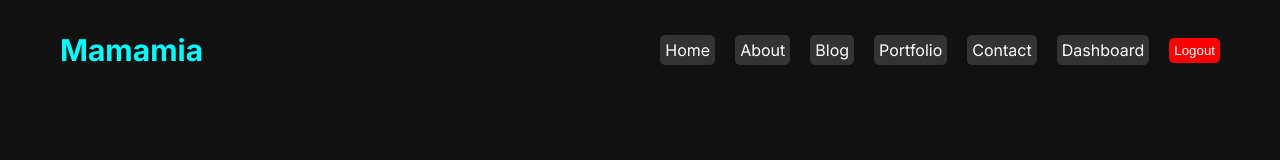
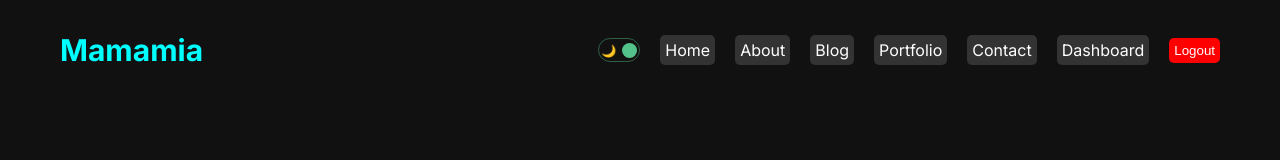
Before and after one commit to osmanalisevinc/school-management, a Next.js app: page / in a window 1280 px wide. Shown: the top 160 px of the page. Built offline with nearby package versions, Linux system fonts and the light colour scheme.

Commit message:
blog added

```diff
--- /dev/null
+++ b/context/ThemeContext.jsx
@@ -0,0 +1,19 @@
+"use client";
+
+import { createContext, useState } from "react";
+
+export const ThemeContext = createContext();
+
+export const ThemeProvider = ({ children }) => {
+  const [mode, setMode] = useState("dark");
+
+  const toggle = () => {
+    setMode((prev) => (prev === "light" ? "dark" : "light"));
+  };
+
+  return (
+    <ThemeContext.Provider value={{ mode, toggle }}>
+      <div className={`theme ${mode}`}>{children}</div>
+    </ThemeContext.Provider>
+  );
+};
--- a/src/app/globals.css
+++ b/src/app/globals.css
@@ -9,16 +9,28 @@ html,
 body {
   max-width: 100vw;
   overflow-x: hidden;
-  background-color: #111;
-  color: aqua;
+
 }
-
-
 
 a {
   text-decoration: none;
   color: inherit;
 }
+
+.theme {
+transition: 1s all ease;
+}
+
+.light{
+  background-color: white;
+  color: #111;
+}
+
+.dark{
+  background-color: #111;
+  color: aqua;
+}
+
 
 .container {
 max-width: 1366px;
--- a/src/app/layout.jsx
+++ b/src/app/layout.jsx
@@ -1,24 +1,26 @@
+"use client"
+
 import { Inter } from "next/font/google";
 import Navbar from "@/components/navbar/Navbar";
 import Footer from "@/components/footer/Footer";
 import "./globals.css";
+import { ThemeProvider } from "../../context/ThemeContext";
 
 const inter = Inter({ subsets: ["latin"] });
 
-export const metadata = {
-  title: "Create Next App",
-  description: "Generated by create next app",
-};
+
 
 export default function RootLayout({ children }) {
   return (
     <html lang="en">
       <body className={`${inter.className}`}>
-        <div className="container">
-          <Navbar />
-          {children}
-          <Footer />
-        </div>
+        <ThemeProvider>
+          <div className="container">
+            <Navbar />
+            {children}
+            <Footer />
+          </div>
+        </ThemeProvider>
       </body>
     </html>
   );
--- /dev/null
+++ b/src/components/darkmodetoggle/DarkModeToggle.jsx
@@ -0,0 +1,21 @@
+
+"use client"
+import React, { use, useContext } from "react";
+import styles from "./darkmode.module.css";
+import { ThemeContext } from "../../../context/ThemeContext";
+
+function DarkModeToggle() {
+  const { toggle,mode } = useContext(ThemeContext);
+  return (
+    <div className={styles.container} onClick={toggle}>
+      <div className={styles.icon}>🌙</div>
+      <div className={styles.icon}>🔆</div>
+      <div
+        className={styles.ball}
+        style={mode === "light" ? { left: "2px" } : { right: "2px" }}
+      />
+    </div>
+  );
+}
+
+export default DarkModeToggle;
--- /dev/null
+++ b/src/components/darkmodetoggle/darkmode.module.css
@@ -0,0 +1,24 @@
+.container{
+  width: 42px;
+  height: 24px;
+  border: 1.5px solid #53c28b70;
+  border-radius: 30px;
+  display: flex;
+  align-items: center;
+  justify-content: space-between;
+  padding: 2px;
+  position: relative;
+  cursor: pointer;
+}
+
+.icon{
+  font-size: 12px;
+}
+
+.ball{
+  width: 15px;
+  height: 15px;
+  background-color: #53c28b;
+  border-radius: 50%;
+  position: absolute;
+}
--- a/src/components/navbar/Navbar.jsx
+++ b/src/components/navbar/Navbar.jsx
@@ -2,6 +2,7 @@
 import Link from "next/link";
 import React from "react";
 import styles from "./navbar.module.css";
+import DarkModeToggle from "../darkmodetoggle/DarkModeToggle";
 
 const links = [
   {
@@ -41,6 +42,7 @@ const Navbar = () => {
     <div className={styles.container}>
       <Link href="/" className={styles.logo}>Mamamia</Link>
       <div className={styles.links}>
+        <DarkModeToggle />
         {links.map((link) => (
           <Link key={link.id} href={link.url}  className={styles.link}>
             {link.title}
```
Also changed, not shown: src/app/blog/[id]/page.jsx (+7 -6 lines).
